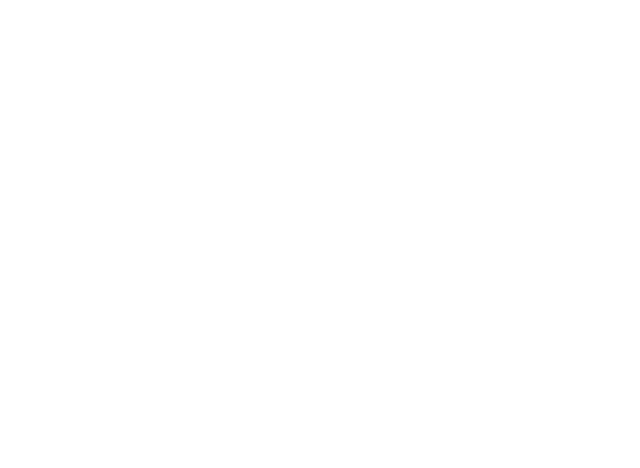
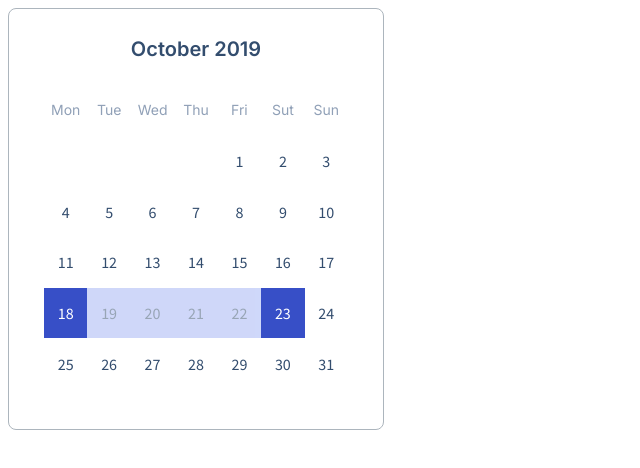
Before and after one commit to js-tasks-ru/htmlcss-20210708_vladimir-vladimirovich-abramovich, a website: page 05-lection3/03-calendar/index.html in a window 1280 px wide. Shown: the whole page, without its empty margins (0-640 px from the left). Drawn offline with Linux system fonts and the light colour scheme.

Commit message:
added variable color to main.css,added calendar

```diff
--- a/05-lection3/03-calendar/calendar.css
+++ b/05-lection3/03-calendar/calendar.css
@@ -0,0 +1,64 @@
+.calendar {
+    background: var(--white);
+    border: 1px solid var(--grey-3);
+    box-sizing: content-box;
+    border-radius: 8px;
+    width: 100%;
+    max-width: 304px;
+    padding: 28px 35px 40px;
+}
+
+.calendar__title {
+    font-family: Inter;
+    font-style: normal;
+    font-weight: 600;
+    font-size: 20px;
+    line-height: 24px;
+    color: var(--grey-5);
+    text-align: center;
+    margin-bottom: 24px;
+}
+.calendar__wrap {
+    position: relative;
+    padding-bottom: 100%;
+}
+.calendar__iner {
+    position: absolute;
+    top: 0;
+    right: 0;
+    bottom: 0;
+    left: 0;
+    display: grid;
+    grid-template-columns: repeat(7,1fr);
+}
+
+.calendar__item {
+    font-family: Source Sans Pro;
+    font-style: normal;
+    font-weight: normal;
+    font-size: 16px;
+    line-height: 20px;
+    color: var(--grey-5);
+    display: flex;
+    justify-content: center;
+    align-items: center;
+}
+
+.calendar__item_day {
+    font-family: Inter;
+    font-style: normal;
+    font-weight: normal;
+    font-size: 14px;
+    line-height: 20px;
+    color: var(--grey-6);
+}
+
+.calendar__item_active {
+    background: var(--blue);
+    color: var(--white);
+}
+
+.calendar__item_beetwen-active {
+    background: var(--light-blue);
+    opacity: 0.5;
+}
--- a/05-lection3/03-calendar/index.html
+++ b/05-lection3/03-calendar/index.html
@@ -2,11 +2,67 @@
 <!-- Страница с календарем -->
 <html lang="ru">
     <head>
+        <link rel="preconnect" href="https://fonts.googleapis.com">
+        <link rel="preconnect" href="https://fonts.gstatic.com" crossorigin>
+        <link href="https://fonts.googleapis.com/css2?family=Inter:wght@400;600&display=swap" rel="stylesheet">
+        <link rel="preconnect" href="https://fonts.googleapis.com">
+        <link rel="preconnect" href="https://fonts.gstatic.com" crossorigin>
+        <link href="https://fonts.googleapis.com/css2?family=Inter:wght@400;600&family=Source+Sans+Pro&display=swap" rel="stylesheet">
         <link rel="stylesheet" href="../../assets/css/main.css">
         <link rel="stylesheet" href="./calendar.css">
         <title>Calendar</title>
     </head>
     <body>
+        <div class="calendar">
+            <div class="calendar__title">October 2019</div>
+            <div class="calendar__wrap">
+                <div class="calendar__iner">
+                    <span class="calendar__item calendar__item_day">Mon</span>
+                    <span class="calendar__item calendar__item_day">Tue</span>
+                    <span class="calendar__item calendar__item_day">Wed</span>
+                    <span class="calendar__item calendar__item_day">Thu</span>
+                    <span class="calendar__item calendar__item_day">Fri</span>
+                    <span class="calendar__item calendar__item_day">Sut</span>
+                    <span class="calendar__item calendar__item_day">Sun</span>
+                    <span class="calendar__item"></span>
+                    <span class="calendar__item"></span>
+                    <span class="calendar__item"></span>
+                    <span class="calendar__item"></span>
+                    <span class="calendar__item">1</span>
+                    <span class="calendar__item">2</span>
+                    <span class="calendar__item">3</span>
+                    <span class="calendar__item">4</span>
+                    <span class="calendar__item">5</span>
+                    <span class="calendar__item">6</span>
+                    <span class="calendar__item">7</span>
+                    <span class="calendar__item">8</span>
+                    <span class="calendar__item">9</span>
+                    <span class="calendar__item">10</span>
+                    <span class="calendar__item">11</span>
+                    <span class="calendar__item">12</span>
+                    <span class="calendar__item">13</span>
+                    <span class="calendar__item">14</span>
+                    <span class="calendar__item">15</span>
+                    <span class="calendar__item">16</span>
+                    <span class="calendar__item">17</span>
+                    <span class="calendar__item calendar__item_active">18</span>
+                    <span class="calendar__item calendar__item_beetwen-active">19</span>
+                    <span class="calendar__item calendar__item_beetwen-active">20</span>
+                    <span class="calendar__item calendar__item_beetwen-active">21</span>
+                    <span class="calendar__item calendar__item_beetwen-active">22</span>
+                    <span class="calendar__item calendar__item_active">23</span>
+                    <span class="calendar__item">24</span>
+                    <span class="calendar__item">25</span>
+                    <span class="calendar__item">26</span>
+                    <span class="calendar__item">27</span>
+                    <span class="calendar__item">28</span>
+                    <span class="calendar__item">29</span>
+                    <span class="calendar__item">30</span>
+                    <span class="calendar__item">31</span>
+
+                </div>
+            </div>
+        </div>
 
     </body>
 </html>
--- a/assets/css/main.css
+++ b/assets/css/main.css
@@ -11,6 +11,9 @@
     --grey-2: #DDE2E5;
     --grey-3: #ACB5BD;
     --grey-4: #495057;
+    --grey-5: #334D6E;
+    --grey-6: #90A0B7;
+    --light-blue:#A0B1F5;
     --alternate: none;
     --primary-dark: #2342C0;
     --secondary-dark: #5028C6;
```
